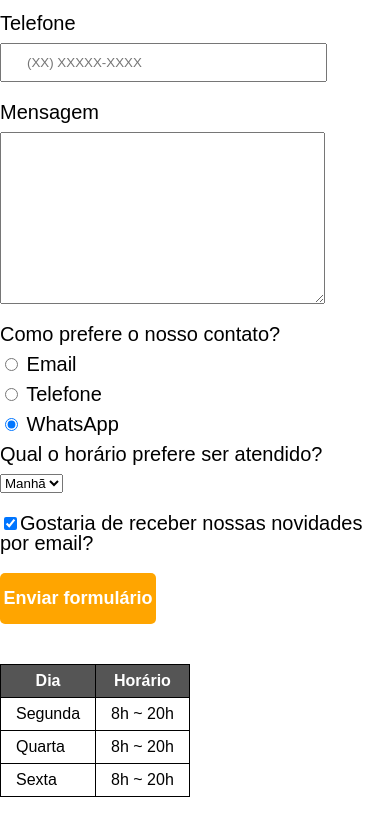
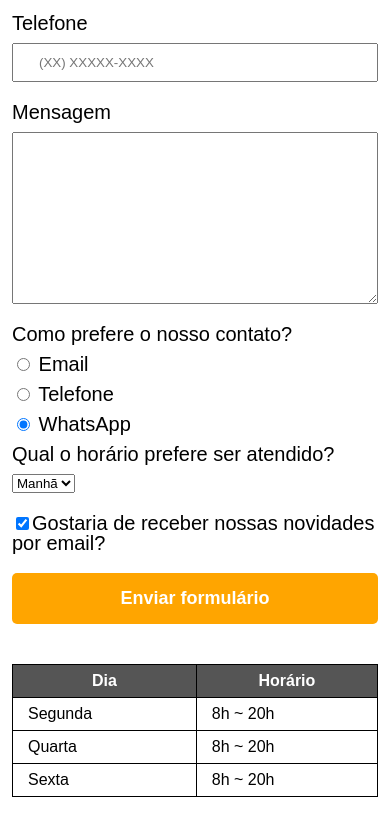
Before and after one commit to daniloyuudi/html5_css3, a plain HTML site: page contato.html in a window 390 px wide. Shown: the part 520-1355 px from the top of the page. Drawn offline with Linux system fonts and the light colour scheme.

Commit message:
Responsividade e ajustes

```diff
--- a/contato.html
+++ b/contato.html
@@ -61,6 +61,7 @@
 				<input type="submit" value="Enviar formulário" class="enviar">
 			</form>
 
+			<div class="div-tabela">
 				<table>
 					<thead>
 						<tr>
@@ -83,6 +84,7 @@
 						</tr>
 					</tbody>
 				</table>
+			</div>
 		</main>
 
 		<footer>
--- a/style.css
+++ b/style.css
@@ -49,7 +49,7 @@ nav a:hover {
 	width: 29%;
 	vertical-align: top;
 	margin: 0 1.5%;
-	padding: 30px 20px
+	padding: 30px 20px;
 	box-sizing: border-box;
 	border: 2px solid #000000;
 	border-radius: 10px;
@@ -95,11 +95,8 @@ footer {
 	margin: 20px 0;
 }
 
-main {
-}
-
 form {
-	margin: 40px 0;
+	margin: 40px 12px;
 }
 
 form label, form legend {
@@ -137,8 +134,8 @@ form label, form legend {
 	transform: scale(1.2);
 }
 
-table {
-	margin: 20px 0 40px 0;
+.div-tabela {
+	margin: 20px 12px 40px 12px;
 }
 
 thead {
@@ -200,10 +197,9 @@ td, th {
 }
 
 .mapa p {
-	margin: 0 0 2em;
 	text-align: center;
 	width: 940px;
-	margin: 0 auto;
+	margin: 2em auto;
 }
 
 .beneficios {
@@ -251,7 +247,16 @@ td, th {
 		width: auto;
 	}
 
+	.principal p, .utensilios, .itens {
+		margin: 0px 12px 0px 12px;
+	}
+
+	.lista-beneficios {
+		margin-bottom: 15px;
+	}
+
 	.mapa p {
+		margin: 2em auto;
 		width: auto;
 	}
 
@@ -276,16 +281,17 @@ td, th {
 		width: 100%;
 	}
 
-	form {
-		width: auto;
+	.input-padrao {
+		box-sizing: border-box;
+		width: 100%;
 	}
 
-	form div {
-		width: 100%;
-		margin: 10px auto;
+	.enviar {
+		width:100%;
 	}
 
-	.input-padrao {
-		width: 70%;
+	.div-tabela table {
+		width: 100%;
 	}
+
 }
```
Lines whose indentation alone changed are shown as unchanged.
